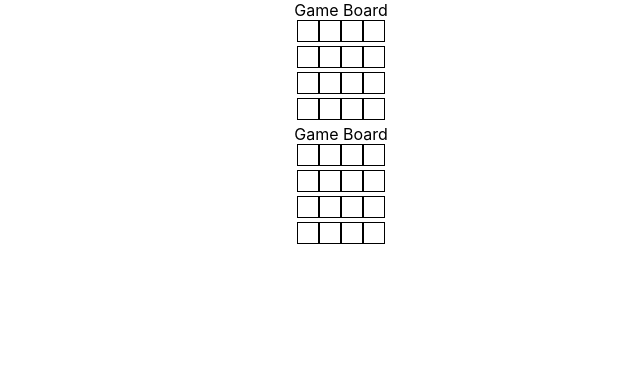
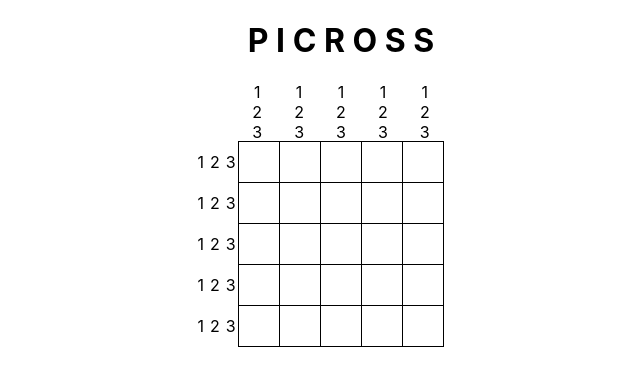
Before and after one commit to andrewywoo/picross, a React (Create React App) app: page / in a window 1280 px wide. Shown: the top 386 px of the page, without its empty margins (299-939 px from the left). Built offline with nearby package versions, Linux system fonts and the light colour scheme.

Commit message:
css changes to grid. added indicator numbers.

```diff
--- a/src/App.js
+++ b/src/App.js
@@ -5,8 +5,7 @@ import Board from "./container/Board/Board";
 function App() {
   return (
     <div className="App">
-      <Board></Board>
-
+      <h1>P I C R O S S</h1>
       <Board></Board>
     </div>
   );
--- a/src/component/Box/Box.css
+++ b/src/component/Box/Box.css
@@ -1,16 +1,16 @@
 div.box_unchecked {
-  margin: 0;
+  margin: -0.5px -0.5px;
   border: 1px solid black;
-  height: 20px;
-  width: 20px;
+  height: 40px;
+  width: 40px;
   display: inline-block;
 }
 
 div.box_checked {
-  margin: 0;
+  margin: -0.5px -0.5px;
   border: 1px solid black;
   background: black;
-  height: 20px;
-  width: 20px;
+  height: 40px;
+  width: 40px;
   display: inline-block;
 }
--- /dev/null
+++ b/src/component/Indicator/Indicator.css
@@ -0,0 +1,8 @@
+div.horizontal {
+  padding: 0 3px;
+  display: inline-block;
+}
+
+div.vertical {
+  padding: 0 3px;
+}
--- /dev/null
+++ b/src/component/Indicator/Indicator.js
@@ -0,0 +1,10 @@
+import React from "react";
+import "./Indicator.css";
+
+const Indicator = props => {
+  return props.numbers.map(n => {
+    return <div className={props.alignment}>{n}</div>;
+  });
+};
+
+export default Indicator;
--- a/src/container/Board/Board.css
+++ b/src/container/Board/Board.css
@@ -1,4 +1,30 @@
 div.row {
   margin: 0;
   padding: 0;
+  display: flex;
+  align-items: center;
+  justify-content: flex-end;
 }
+
+div.row_indicator {
+  margin: 0 10px;
+  display: flex;
+  justify-content: flex-end;
+  position: relative;
+  left: 22px;
+}
+
+div.row_indicator_group {
+  display: flex;
+  margin: 0 13px;
+  flex-flow: column nowrap;
+  justify-content: flex-end;
+}
+
+div.game-board {
+  display: flex;
+  flex-flow: column;
+  align-items: center;
+  position: relative;
+  right: 22px;
+}
--- a/src/container/Board/Board.js
+++ b/src/container/Board/Board.js
@@ -1,31 +1,51 @@
 import React, { useState } from "react";
 import Box from "../../component/Box/Box";
 import "./Board.css";
+import Indicator from "../../component/Indicator/Indicator";
 
 const Board = props => {
   const [grid, setGrid] = useState([
-    [false, false, false, false],
-    [false, false, false, false],
-    [false, false, false, false],
-    [false, false, false, false]
+    [false, false, false, false, false],
+    [false, false, false, false, false],
+    [false, false, false, false, false],
+    [false, false, false, false, false],
+    [false, false, false, false, false]
   ]);
 
+  const puzzle = [
+    [true, false, false, false, false],
+    [true, true, true, true, false],
+    [false, false, true, true, true],
+    [false, false, true, true, true],
+    [true, true, true, true, false]
+  ];
+
   function handleBoxChange(boxNumber) {
-    console.log(boxNumber);
+    let [row, column] = boxNumber;
 
     let newGrid = [...grid];
-    let boxValue = newGrid[boxNumber[0]][boxNumber[1]];
-    newGrid[boxNumber[0]].splice(boxNumber[1], 1, !boxValue);
+    let boxValue = newGrid[row][column];
+
+    newGrid[row].splice(column, 1, !boxValue);
 
     setGrid(newGrid);
   }
 
   return (
-    <div>
-      Game Board
+    <div className="game-board">
+      <div className="row_indicator">
+        {[1, 2, 3, 4, 5].map(() => {
+          return (
+            <div className="row_indicator_group">
+              <Indicator alignment="vertical" numbers={[1, 2, 3]}></Indicator>
+            </div>
+          );
+        })}
+      </div>
       {grid.map((row, rowIndex) => {
         return (
           <div key={rowIndex} className="row">
+            <Indicator alignment="horizontal" numbers={[1, 2, 3]}></Indicator>
             {row.map((checkVal, boxIndex) => {
               return (
                 <Box
```
